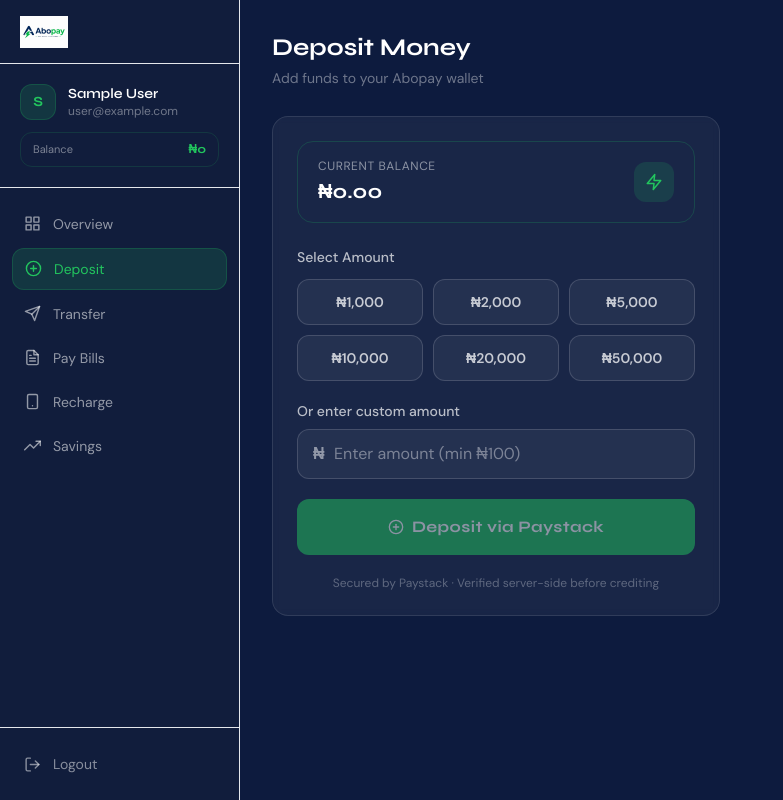
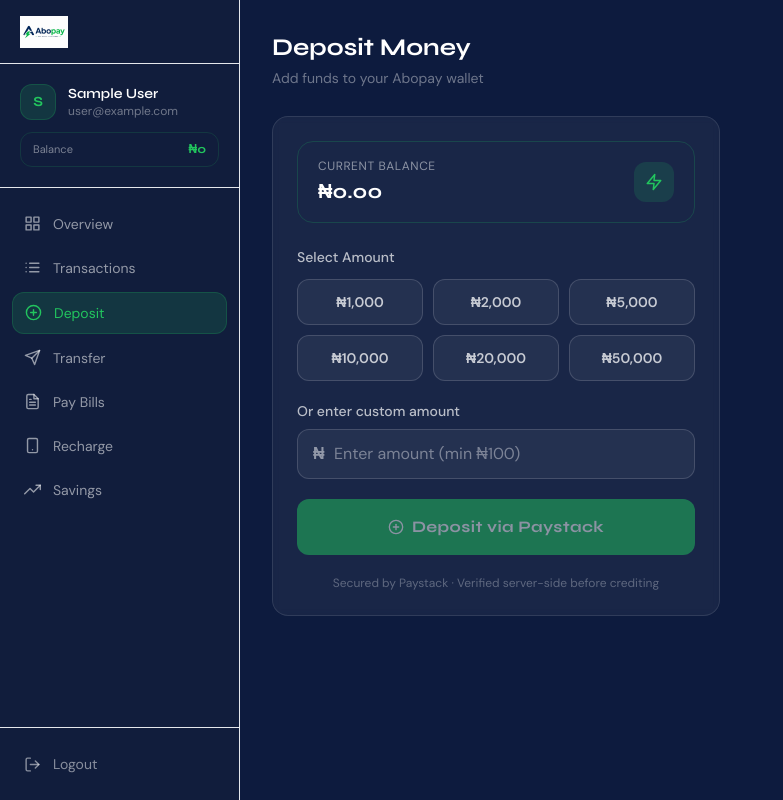
Before and after one commit to dsc-creator/abopayyy, a React (Vite) app: page /deposit in a window 1280 px wide. Shown: the whole page, without its empty margins (0-783 px from the left). Built offline with nearby package versions, Linux system fonts and the light colour scheme; no server answers; sample sign-in values are in the browser's storage.

Commit message:
Update Sidebar.jsx

```diff
--- a/src/components/Sidebar.jsx
+++ b/src/components/Sidebar.jsx
@@ -2,13 +2,14 @@ import React from "react";
 import { NavLink, useNavigate } from "react-router-dom";
 import {
   FiGrid, FiSend, FiFileText, FiSmartphone,
-  FiTrendingUp, FiLogOut, FiX, FiPlusCircle,
+  FiTrendingUp, FiLogOut, FiX, FiPlusCircle, FiList,
 } from "react-icons/fi";
 import { useAuth } from "../context/AuthContext";
 import abopayLogo from "../assets/abopay-logo.png";
 
 const navItems = [
   { to: "/dashboard", icon: <FiGrid size={17} />, label: "Overview" },
+  { to: "/transactions", icon: <FiList size={17} />, label: "Transactions" },
   { to: "/deposit", icon: <FiPlusCircle size={17} />, label: "Deposit", highlight: true },
   { to: "/transfer", icon: <FiSend size={17} />, label: "Transfer" },
   { to: "/bills", icon: <FiFileText size={17} />, label: "Pay Bills" },
```
